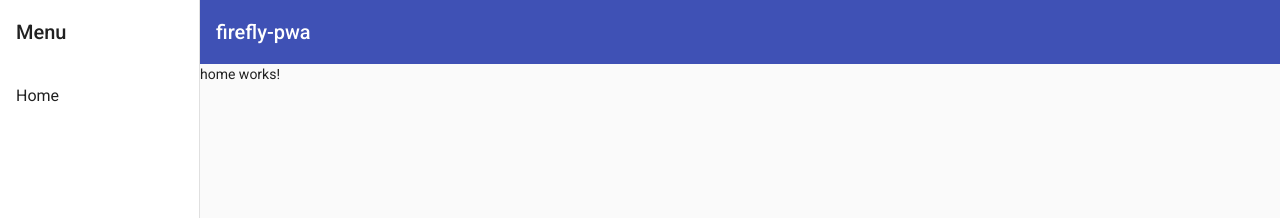
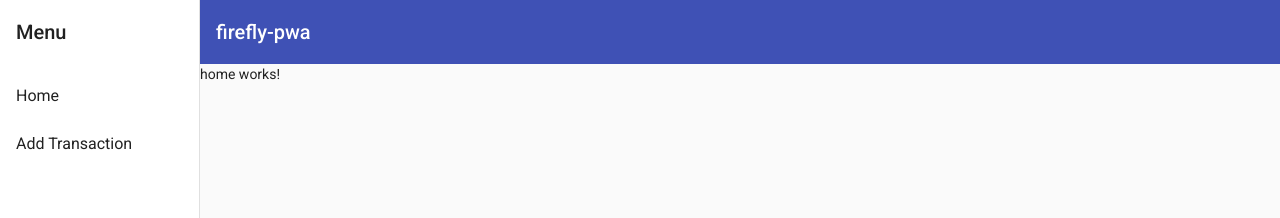
Before and after one commit to askuri/firefly-pwa, an Angular app: page / in a window 1280 px wide. Shown: the top 218 px of the page. Built offline with nearby package versions, Linux system fonts and the light colour scheme.

Commit message:
Fix home component linking in navbar

```diff
--- a/src/app/nav/nav.component.html
+++ b/src/app/nav/nav.component.html
@@ -5,7 +5,8 @@
       [opened]="(isHandset$ | async) === false">
     <mat-toolbar>Menu</mat-toolbar>
     <mat-nav-list>
-      <a mat-list-item href="/">Home</a>
+      <a mat-list-item routerLink="">Home</a>
+      <a mat-list-item routerLink="transaction/new">Add Transaction</a>
     </mat-nav-list>
   </mat-sidenav>
   <mat-sidenav-content>
```
